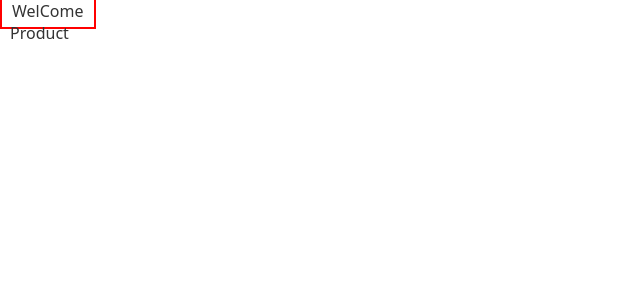
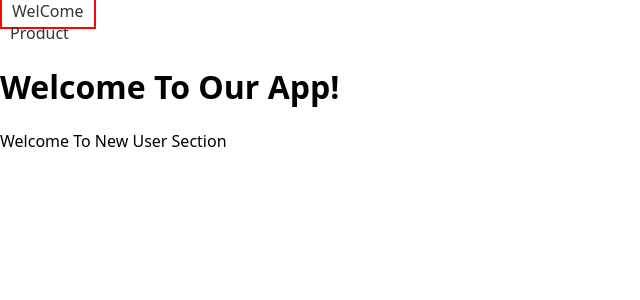
Before and after one commit to Atish280301/React-Router-Concept, a React (Create React App) app: page /Welcome/new-user in a window 1280 px wide. Shown: the top 300 px of the page, without its empty margins (0-640 px from the left). Built offline with nearby package versions, Linux system fonts and the light colour scheme.

Commit message:
Commit - 06
Nested Router

```diff
--- a/src/App.jsx
+++ b/src/App.jsx
@@ -10,7 +10,7 @@ const App = () => {
       <MainHeader />
       <main>
         <Switch>
-          <Route path="/Welcome" exact>
+          <Route path="/Welcome">
             <WelcomeFile />
           </Route>
           <Route path="/Product" exact>
--- a/src/Components/WelcomeFile.jsx
+++ b/src/Components/WelcomeFile.jsx
@@ -1,8 +1,12 @@
 import React from "react";
+import { Route } from 'react-router-dom';
 const WelcomeFile = () => {
     return (
         <>
             <h1>Welcome To Our App!</h1>
+            <Route path="/Welcome/new-user">
+                <p>Welcome To New User Section </p>
+            </Route>
         </>
     );
 }
```
